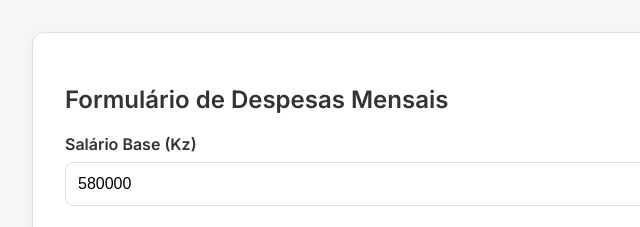
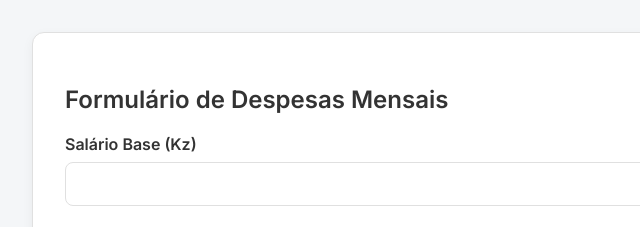
Before and after one commit to marcoscalitas/my-fin, a plain HTML site: page index.html in a window 1280 px wide. Shown: the top 227 px of the page, 224-864 px from the left. Drawn offline with nearby package versions, Linux system fonts and the light colour scheme.

Commit message:
chore: remove 'salario' default value

```diff
--- a/index.html
+++ b/index.html
@@ -17,7 +17,7 @@
 
             <div class="form-group">
                 <label for="salario">Salário Base (Kz)</label>
-                <input type="number" id="salario" value="580000" min="0">
+                <input type="number" id="salario" min="0">
                 <div id="error-salario" class="error">Por favor, insira um salário válido.</div>
             </div>
 
```
